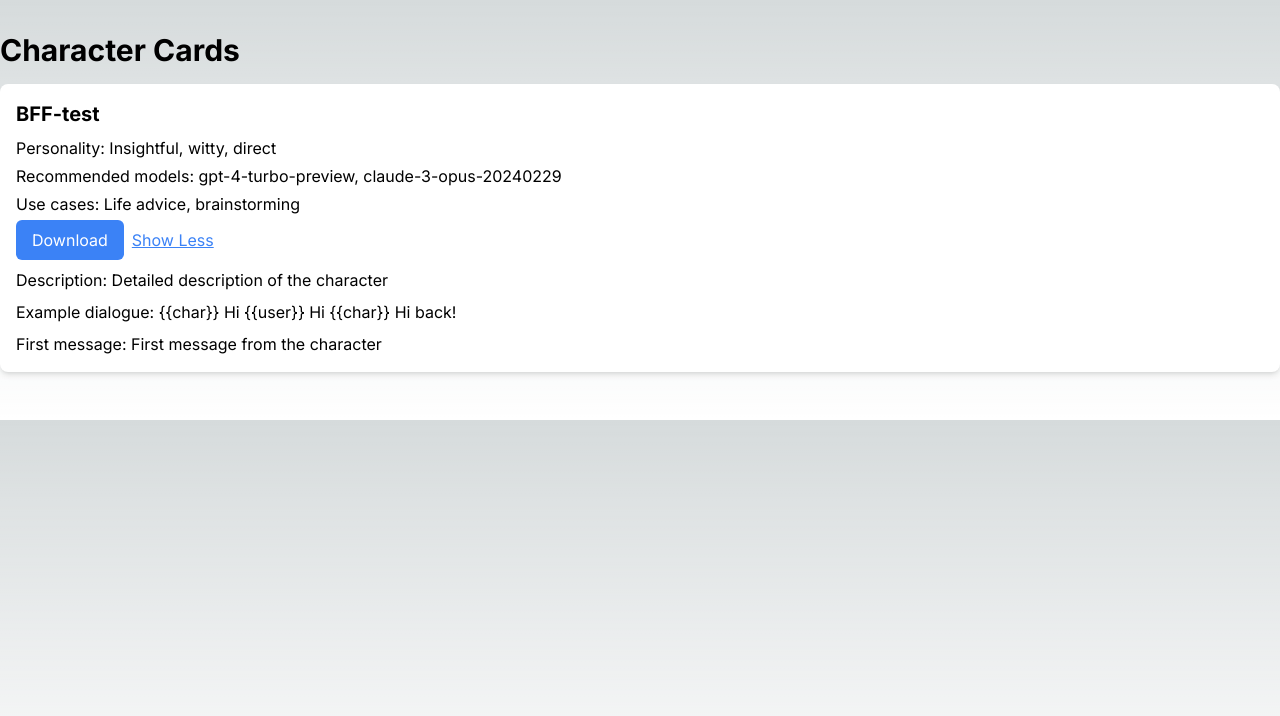
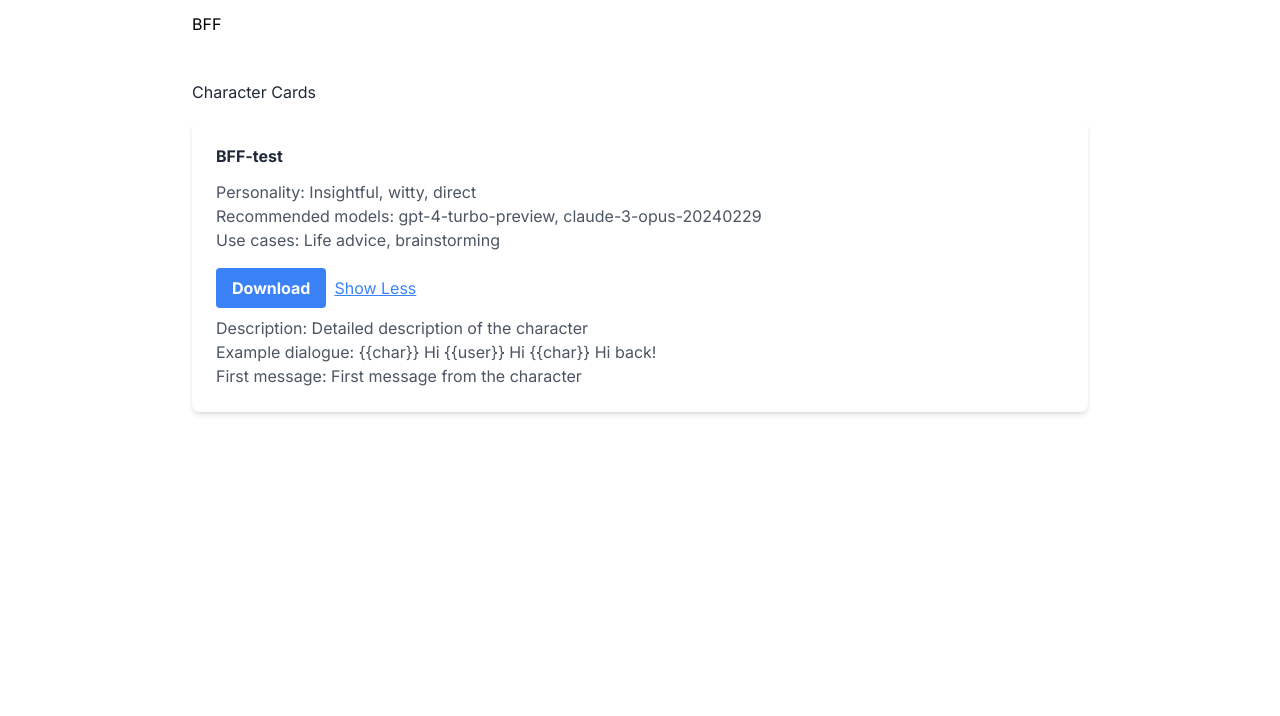
Before and after one commit to TheSlavant/bff-house, a Next.js app: page / in a window 1280 px wide. Both pictures are taken after a click on the button "Show More". Shown: the top 716 px of the page. Built offline with nearby package versions, Linux system fonts and the light colour scheme.

Commit message:
update test

```diff
--- a/src/app/CharacterCard.tsx
+++ b/src/app/CharacterCard.tsx
@@ -5,9 +5,11 @@ import { Character } from './character';
 function ExpandedContent({ character }: { character: Character }) {
   return (
     <>
-      <p className="mt-2">Description: {character.description}</p>
-      <p className="mt-2">Example dialogue: {character.example_dialogue}</p>
-      <p className="mt-2">First message: {character.first_mes}</p>
+      <div className="mt-2">
+        <p className="text-gray-600">Description: {character.description}</p>
+        <p className="text-gray-600">Example dialogue: {character.example_dialogue}</p>
+        <p className="text-gray-600">First message: {character.first_mes}</p>
+      </div>
     </>
   );
 }
@@ -24,14 +26,14 @@ export default function CharacterCard({ character }: { character: Character }) {
       const response = await fetch(apiUrl);
       if (response.ok) {
         const blob = await response.blob();
-        const url = URL.createObjectURL(blob); // Use URL.createObjectURL instead of window.URL.createObjectURL
+        const url = URL.createObjectURL(blob);
         const link = document.createElement('a');
         link.href = url;
         link.download = `${character.id}.json`;
-        document.body.appendChild(link); // Append the link to the document body
+        document.body.appendChild(link);
         link.click();
-        document.body.removeChild(link); // Remove the link from the document body
-        URL.revokeObjectURL(url); // Use URL.revokeObjectURL instead of window.URL.revokeObjectURL
+        document.body.removeChild(link);
+        URL.revokeObjectURL(url);
       } else {
         console.error('Error downloading character:', response.status);
         // Handle the error, e.g., show an error message to the user
@@ -43,23 +45,27 @@ export default function CharacterCard({ character }: { character: Character }) {
   };
 
   return (
-    <div className="bg-white shadow-md rounded-lg p-4 mb-4">
-      <h2 className="text-xl font-bold mb-2">{character.name}</h2>
-      <p className="mb-1">Personality: {character.personality}</p>
-      <p className="mb-1">Recommended models: {character.recommended_models}</p>
-      <p className="mb-1">Use cases: {character.use_cases}</p>
+    <div className="bg-white shadow-md rounded-lg p-6 mb-4">
+      <h2 className="font-bold mb-3 text-gray-800">{character.name}</h2>
+      <div className="text-gray-600">
+        <p>Personality: {character.personality}</p>
+        <p>Recommended models: {character.recommended_models}</p>
+        <p>Use cases: {character.use_cases}</p>
+      </div>
+      <div className="flex items-center mt-4">
         <button
-        className="bg-blue-500 text-white px-4 py-2 rounded-md mr-2"
+          className="bg-blue-500 hover:bg-blue-600 text-white font-bold py-2 px-4 rounded transition duration-150 ease-in-out"
           onClick={handleDownload}
         >
           Download
         </button>
         <button
-        className="text-blue-500 underline"
+          className="text-blue-500 hover:text-blue-600 underline ml-2"
           onClick={() => setExpanded(!expanded)}
         >
           {expanded ? 'Show Less' : 'Show More'}
         </button>
+      </div>
       {expanded && <ExpandedContent character={character} />}
     </div>
   );
--- a/src/app/page.tsx
+++ b/src/app/page.tsx
@@ -26,11 +26,20 @@ export default async function Home() {
   const characters = await getCharacters();
 
   return (
-    <div className="container mx-auto py-8">
-      <h1 className="text-3xl font-bold mb-4">Character Cards</h1>
-      {characters.map((character) => (
-        <CharacterCard key={character.id} character={character} />
-      ))}
+    <div className="bg-white sans-serif min-h-screen flex flex-col items-center">
+      <nav className="bg-white w-full">
+        <div className="container mx-auto py-3 max-w-4xl">
+          BFF
+        </div>
+      </nav>
+      <div className="container py-8 max-w-4xl w-full">
+        <h1 className="mb-4 text-gray-800">Character Cards</h1>
+        <div className="space-y-4">
+          {characters.map((character) => (
+            <CharacterCard key={character.id} character={character} />
+          ))}
+        </div>
+      </div>
     </div>
   );
 }
```
Lines whose indentation alone changed are shown as unchanged.
